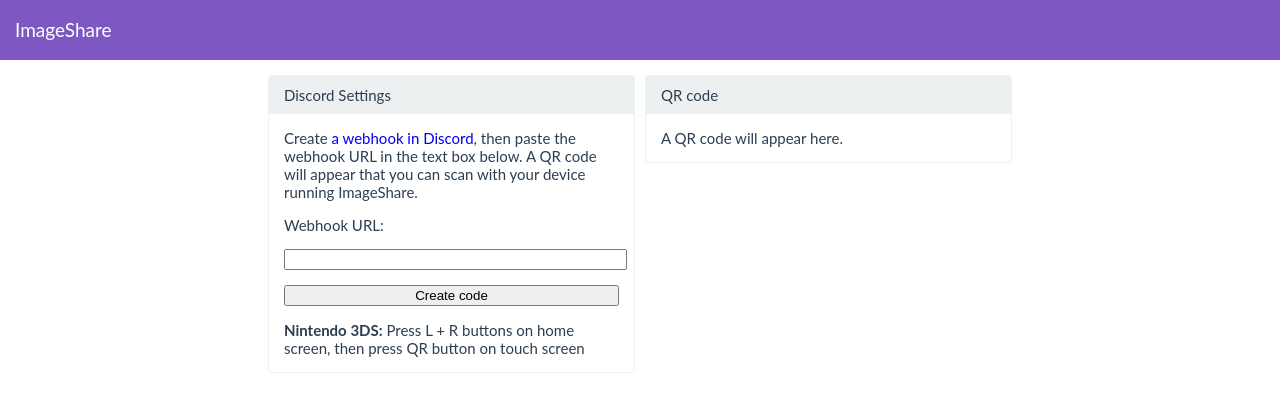
After one commit to corbindavenport/imageshare, a PHP site: page /discord/index.html in a window 1280 px wide. The commit adds this page. Shown: the top 412 px of the page. Run offline with PHP 8.4, Linux system fonts and the light colour scheme.

Commit message:
Add remote setup for Discord webhook

```diff
--- /dev/null
+++ b/data/discord/index.html
@@ -0,0 +1,56 @@
+<!DOCTYPE html>
+<html lang="en">
+
+<head>
+    <meta charset="UTF-8">
+    <meta http-equiv="X-UA-Compatible" content="IE=edge">
+    <meta name="viewport" content="width=device-width, initial-scale=1.0">
+    <title>ImageShare - Discord Setup</title>
+    <meta name="robots" content="noindex">
+    <link rel="stylesheet" type="text/css" href="/styles.css">
+    <link href="/favicon.ico" rel="icon" type="image/x-icon">
+</head>
+
+<body>
+
+    <div class="header">ImageShare</div>
+
+    <div class="container">
+
+        <div class="panel">
+            <div class="panel-title">Discord Settings</div>
+            <div class="body">
+                <noscript>
+                    <p>JavaScript is required for this page.</p>
+                </noscript>
+                <p>Create <a href="https://support.discord.com/hc/en-us/articles/228383668-Intro-to-Webhooks" target="_blank">a webhook in Discord</a>, then paste the webhook URL in the text box below. A QR code will appear that you can scan with your device running ImageShare.</p>
+                <p><label for="webhook">Webhook URL:</label></p>
+                <p><input type="text" id="webhook" name="webhook" value=""></p>
+                <p><input name="submit" id="code-btn" type="button" value="Create code" /></p>
+                <p id="qr"></p>
+                <p><b>Nintendo 3DS:</b> Press L + R buttons on home screen, then press QR button on touch screen</p>
+            </div>
+        </div>
+
+        <div class="panel">
+            <div class="panel-title">QR code</div>
+            <div class="body qr-panel" id="qr-container">
+                <p>A QR code will appear here.</p>
+            </div>
+        </div>
+
+    </div>
+
+    <script>
+        document.getElementById('code-btn').addEventListener('click', function() {
+            var container = document.getElementById('qr-container');
+            var webhook = 'http://' + window.location.hostname + '/discord.php?webhook=' + document.getElementById('webhook').value;
+            var imgEl = document.createElement('img');
+            imgEl.src = "//chart.googleapis.com/chart?chs=300x300&cht=qr&chld=L|0&chl=" + webhook;
+            container.innerHTML = imgEl.outerHTML;
+        })
+    </script>
+
+</body>
+
+</html>
```
Also changed, not shown: data/discord.php (+7 -2 lines), data/index.php (+8 -3 lines).
